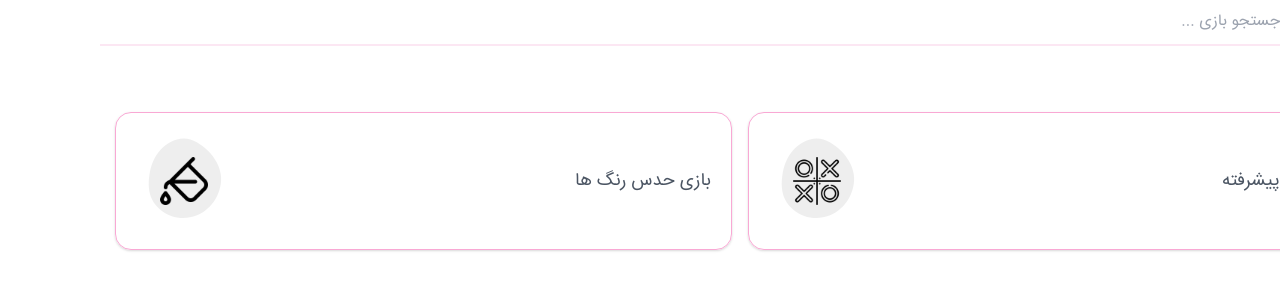
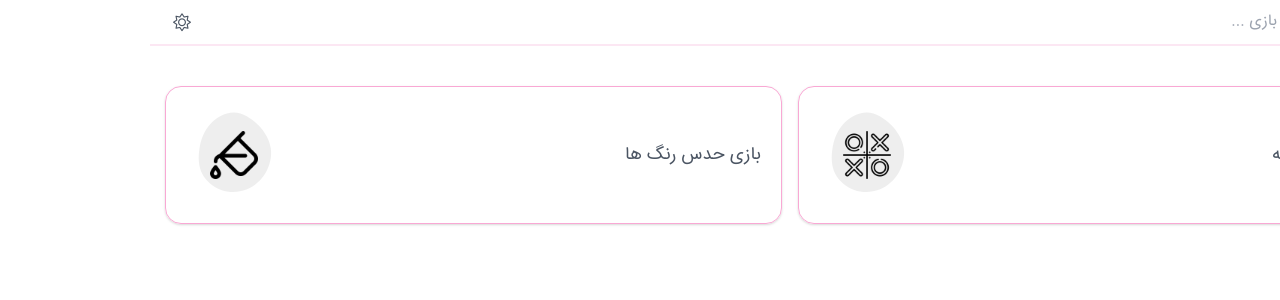
Before and after one commit to alirezakasirzare/baziato, a Nuxt app: page / in a window 1280 px wide. Shown: the top 300 px of the page. Built offline with nearby package versions, Linux system fonts and the light colour scheme.

Commit message:
add btn dark mode toggler

```diff
--- a/components/public/TheHeader.vue
+++ b/components/public/TheHeader.vue
@@ -1,19 +1,24 @@
 <template>
   <header class="mb-10 py-2 border-b-2 border-pink-100">
-    <div class="container flex divide-x divide-x-reverse">
+    <div class="container flex">
       <!-- name -->
       <h1 class="ml-5 text-lg font-medium">
         <a href="#" class="hover:text-pink-600">بازیاتو</a>
       </h1>
 
       <!-- input -->
-      <div class="pr-5 w-full">
+      <div class="px-5 w-full border-r">
         <input
           type="text"
           class="border-none w-72 rounded p-0.5 outline-none text-gray-600 block w-full"
           placeholder="جستجو بازی ..."
         />
       </div>
+
+      <!-- buttons -->
+      <div>
+        <DarkMode />
+      </div>
     </div>
   </header>
 </template>
--- a/components/ui/CardGame.vue
+++ b/components/ui/CardGame.vue
@@ -1,6 +1,6 @@
 <template>
   <a
-    class="transition-colors p-5 rounded-2xl border border-primary-sm dark:bg-blue-500 hover:bg-primary group shadow flex flex-col sm:flex-row-reverse justify-center items-center sm:justify-between"
+    class="transition-colors p-5 rounded-2xl border border-primary-sm hover:bg-primary group shadow flex flex-col sm:flex-row-reverse justify-center items-center sm:justify-between"
     href="#"
   >
     <!-- image -->
--- /dev/null
+++ b/components/ui/DarkMode.vue
@@ -0,0 +1,25 @@
+<template>
+  <button
+    class="rounded-full text-gray-600 text-lg h-full flex items-center px-2 hover:text-primary"
+    @click="changeMode"
+  >
+    <i class="fal" :class="icon"></i>
+  </button>
+</template>
+
+<script>
+export default {
+  computed: {
+    icon() {
+      return this.$colorMode.preference === 'light' ? 'fa-moon' : 'fa-sun'
+    },
+  },
+
+  methods: {
+    changeMode() {
+      this.$colorMode.preference =
+        this.$colorMode.preference === 'light' ? 'dark' : 'light'
+    },
+  },
+}
+</script>
--- a/components/ui/ThemeToggler.vue
+++ /dev/null
@@ -1,22 +0,0 @@
-<template>
-  <button class="btn border border-white capitalize" @click="changeMode">
-    {{ btnLabel }}
-  </button>
-</template>
-
-<script>
-export default {
-  computed: {
-    btnLabel() {
-      return this.$colorMode.preference === 'light' ? 'dark' : 'light'
-    },
-  },
-
-  methods: {
-    changeMode() {
-      this.$colorMode.preference =
-        this.$colorMode.preference === 'light' ? 'dark' : 'light'
-    },
-  },
-}
-</script>
--- a/pages/index.vue
+++ b/pages/index.vue
@@ -1,6 +1,5 @@
 <template>
   <section class="container">
-    <ThemeToggler />
     <div class="grid grid-cols-1 md:grid-cols-2 grid-flow-row gap-4">
       <CardGame v-for="(game, index) in games" :key="index" :game="game" />
     </div>
```
